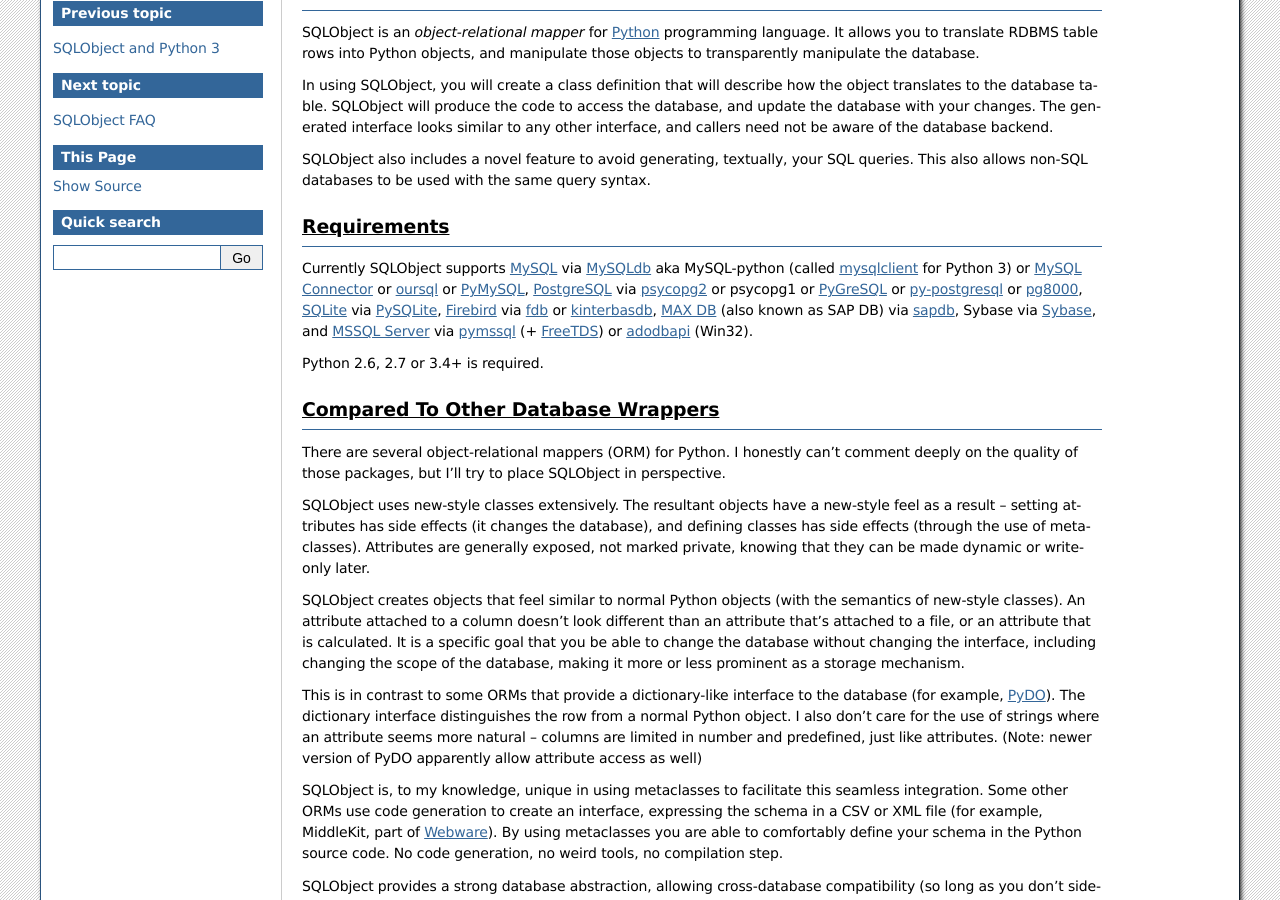
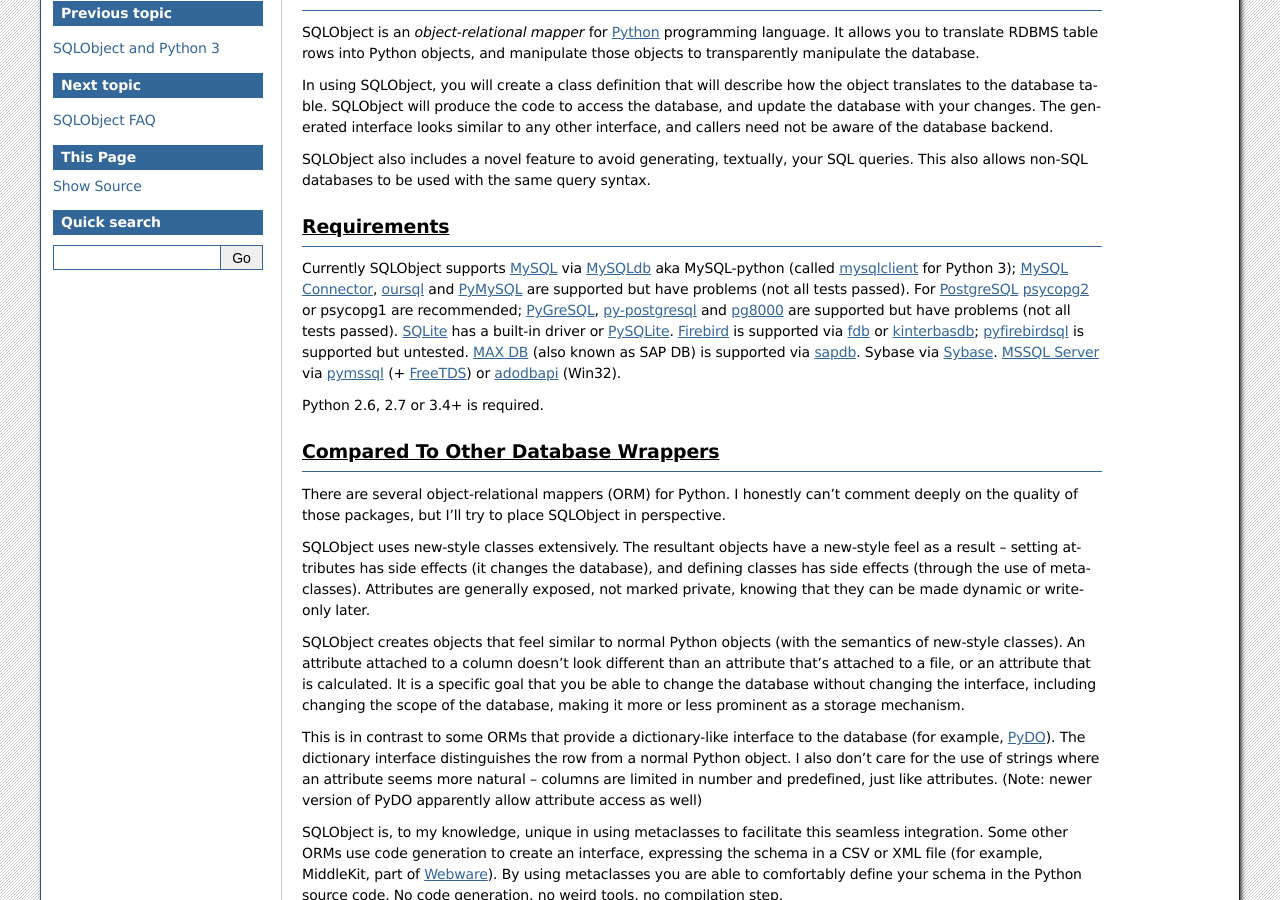
Before and after one commit to sqlobject/sqlobject, a Sphinx documentation site: the page built from docs/SQLObject.rst, in a window 1280 px wide and 900 px high, scrolled down 1790 px. Built offline with Sphinx 7.4.7, drawn with Linux system fonts in a browser that asks for light colours.

Commit message:
Add support for pyfirebirdsql driver

```diff
--- a/docs/SQLObject.rst
+++ b/docs/SQLObject.rst
@@ -47,10 +47,13 @@
 ============
 
 Currently SQLObject supports MySQL_ via MySQLdb_ aka MySQL-python (called
-mysqlclient_ for Python 3) or `MySQL Connector`_ or oursql_ or PyMySQL_,
-PostgreSQL_ via psycopg2_ or psycopg1 or PyGreSQL_ or py-postgresql_ or
-pg8000_, SQLite_ via PySQLite_, Firebird_ via fdb_ or kinterbasdb_, `MAX
-DB`_ (also known as SAP DB) via sapdb_, Sybase via Sybase_, and `MSSQL
+mysqlclient_ for Python 3); `MySQL Connector`_, oursql_ and PyMySQL_ are
+supported but have problems (not all tests passed). For PostgreSQL_
+psycopg2_ or psycopg1 are recommended; PyGreSQL_, py-postgresql_ and
+pg8000_ are supported but have problems (not all tests passed). SQLite_ has
+a built-in driver or PySQLite_. Firebird_ is supported via fdb_ or
+kinterbasdb_; pyfirebirdsql_ is supported but untested. `MAX DB`_ (also
+known as SAP DB) is supported via sapdb_. Sybase via Sybase_. `MSSQL
 Server`_ via pymssql_ (+ FreeTDS_) or adodbapi_ (Win32).
 
 .. _MySQL: https://www.mysql.com/
@@ -69,6 +72,7 @@
 .. _Firebird: http://www.firebirdsql.org/en/python-driver/
 .. _fdb: http://www.firebirdsql.org/en/devel-python-driver/
 .. _kinterbasdb: http://kinterbasdb.sourceforge.net/
+.. _pyfirebirdsql: https://pypi.python.org/pypi/firebirdsql
 .. _`MAX DB`: http://maxdb.sap.com/
 .. _sapdb: http://maxdb.sap.com/doc/7_8/50/01923f25b842438a408805774f6989/frameset.htm
 .. _Sybase: http://www.object-craft.com.au/projects/sybase/
--- a/docs/TODO.rst
+++ b/docs/TODO.rst
@@ -71,8 +71,6 @@
 
 * Switch from setuptools to distribute.
 
-* `pyfirebirdsql <https://pypi.python.org/pypi/firebirdsql>`_.
-
 * `dbms <https://pypi.python.org/pypi/dbms>`_ is a DB API wrapper for DB
   API drivers for IBM DB2, Firebird, MSSQL Server, MySQL, Oracle,
   PostgreSQL, SQLite and ODBC.
```
Also changed, not shown: docs/News.rst (+6 -3 lines), 1 other file.
